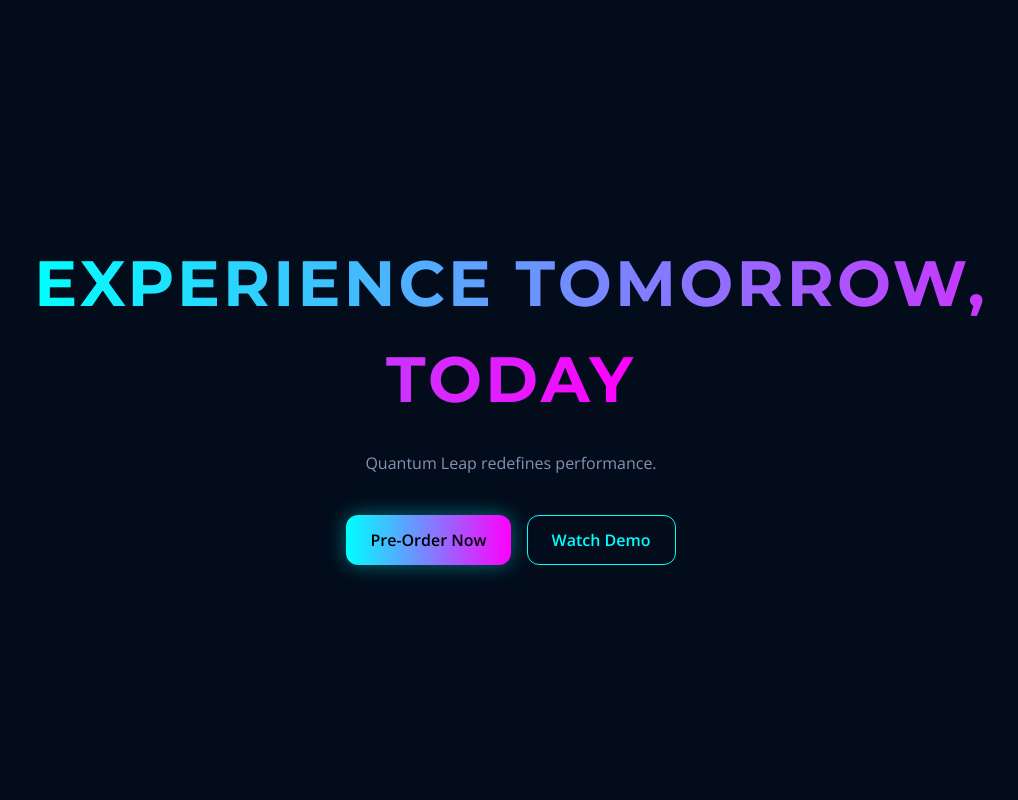
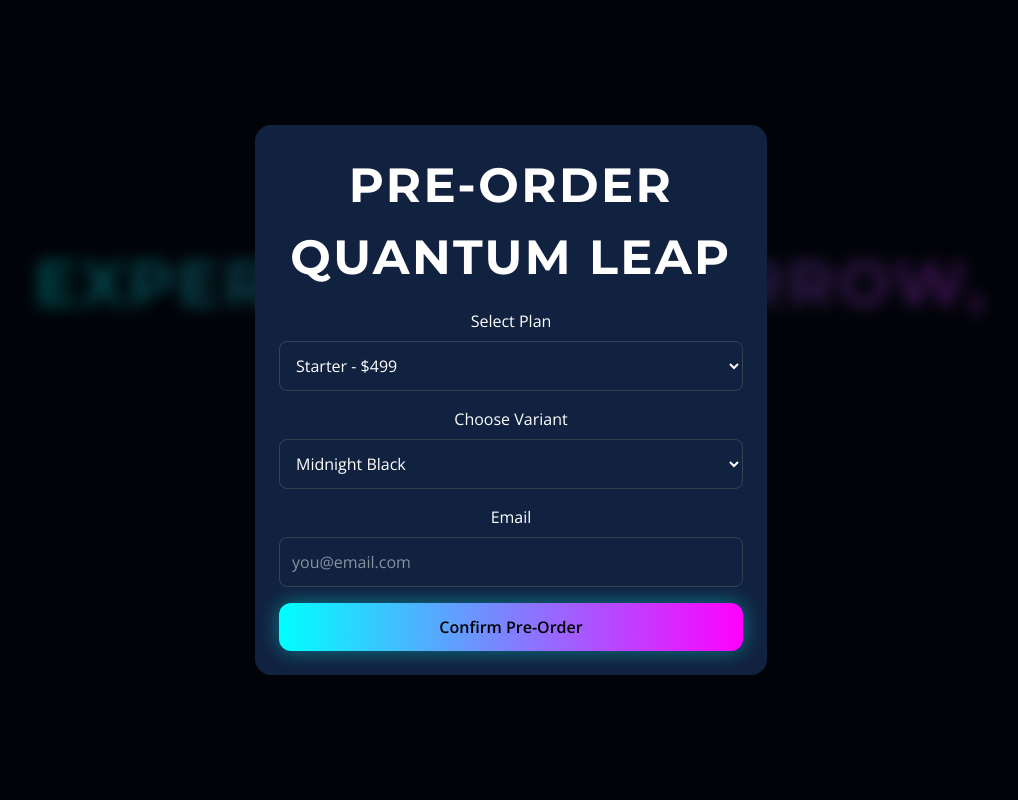
Before and after one commit to WinnetNC/quantum-leap, a React (Vite) app: page / in a window 1280 px wide. Both pictures are taken after a click on the button "Pre-Order Now". Shown: the top 800 px of the page, without its empty margins (129-1147 px from the left). Built offline with nearby package versions, Linux system fonts and the light colour scheme.

Commit message:
slice 4 implementation - PreOrder System

```diff
--- a/src/components/sections/Hero/Hero.tsx
+++ b/src/components/sections/Hero/Hero.tsx
@@ -1,3 +1,5 @@
+import { useState } from "react";
+import PreOrderModal from "../PreOrder/PreOrderModal";
 import type { HeroProps } from "../../../types/ui.types";
 
 const Hero = ({
@@ -6,6 +8,8 @@ const Hero = ({
   primaryCTA,
   secondaryCTA,
 }: HeroProps) => {
+  const [open, setOpen] = useState(false);
+
   return (
     <section className="section flex items-center justify-center text-center min-h-screen">
       <div className="container-custom">
@@ -22,7 +26,9 @@ const Hero = ({
 
         {/* CTA Buttons */}
         <div className="flex flex-col sm:flex-row gap-4 justify-center">
-          <button className="btn btn-primary">
+          <button className="btn btn-primary"
+          onClick={() => setOpen(true)}
+          >
             {primaryCTA.label}
           </button>
 
@@ -30,8 +36,10 @@ const Hero = ({
             {secondaryCTA.label}
           </button>
         </div>
+      </div>
 
-      </div>
+      <PreOrderModal isOpen={open} onClose={() => setOpen(false)} />
+
     </section>
   );
 };
--- /dev/null
+++ b/src/components/sections/PreOrder/PreOrderModal.tsx
@@ -0,0 +1,98 @@
+import { useState } from "react";
+import Modal from "@components/ui/Modal";
+
+interface Props {
+  isOpen: boolean;
+  onClose: () => void;
+}
+
+const plans = [
+  { id: "basic", label: "Starter", price: 499 },
+  { id: "pro", label: "Pro", price: 899 },
+];
+
+const variants = [
+  { id: "black", label: "Midnight Black" },
+  { id: "silver", label: "Quantum Silver" },
+];
+
+const PreOrderModal = ({ isOpen, onClose }: Props) => {
+  const [email, setEmail] = useState("");
+  const [plan, setPlan] = useState(plans[0].id);
+  const [variant, setVariant] = useState(variants[0].id);
+  const [error, setError] = useState("");
+
+  const handleSubmit = () => {
+    if (!email.includes("@")) {
+      setError("Enter a valid email");
+      return;
+    }
+
+    const order = { email, plan, variant };
+
+    localStorage.setItem("preorder", JSON.stringify(order));
+
+    console.log("ORDER:", order);
+
+    onClose();
+  };
+
+  return (
+    <Modal isOpen={isOpen} onClose={onClose}>
+
+      <h2 className="mb-4">Pre-Order Quantum Leap</h2>
+
+      {/* Plan Selection */}
+      <div className="mb-4">
+        <label className="block mb-2">Select Plan</label>
+        <select
+          className="input"
+          value={plan}
+          onChange={(e) => setPlan(e.target.value)}
+        >
+          {plans.map((p) => (
+            <option key={p.id} value={p.id}>
+              {p.label} - ${p.price}
+            </option>
+          ))}
+        </select>
+      </div>
+
+      {/* Variant */}
+      <div className="mb-4">
+        <label className="block mb-2">Choose Variant</label>
+        <select
+          className="input"
+          value={variant}
+          onChange={(e) => setVariant(e.target.value)}
+        >
+          {variants.map((v) => (
+            <option key={v.id} value={v.id}>
+              {v.label}
+            </option>
+          ))}
+        </select>
+      </div>
+
+      {/* Email */}
+      <div className="mb-4">
+        <label className="block mb-2">Email</label>
+        <input
+          className="input"
+          value={email}
+          onChange={(e) => setEmail(e.target.value)}
+          placeholder="you@email.com"
+        />
+        {error && <p className="text-red-500 text-sm">{error}</p>}
+      </div>
+
+      {/* Submit */}
+      <button className="btn btn-primary w-full" onClick={handleSubmit}>
+        Confirm Pre-Order
+      </button>
+
+    </Modal>
+  );
+};
+
+export default PreOrderModal;
--- /dev/null
+++ b/src/components/ui/Modal.tsx
@@ -0,0 +1,30 @@
+import type { ReactNode } from "react";
+
+interface ModalProps {
+  isOpen: boolean;
+  onClose: () => void;
+  children: ReactNode;
+}
+
+const Modal = ({ isOpen, onClose, children }: ModalProps) => {
+  if (!isOpen) return null;
+
+  return (
+    <div className="fixed inset-0 z-50 flex items-center justify-center">
+
+      {/* Overlay */}
+      <div
+        className="absolute inset-0 bg-black/70 backdrop-blur-sm"
+        onClick={onClose}
+      />
+
+      {/* Content */}
+      <div className="relative card max-w-lg w-full p-6 z-10">
+        {children}
+      </div>
+
+    </div>
+  );
+};
+
+export default Modal;
```
Also changed, not shown: src/types/ui.types.ts (+12 -0 lines), 1 other file (tests, documents, lock files or other folders).
